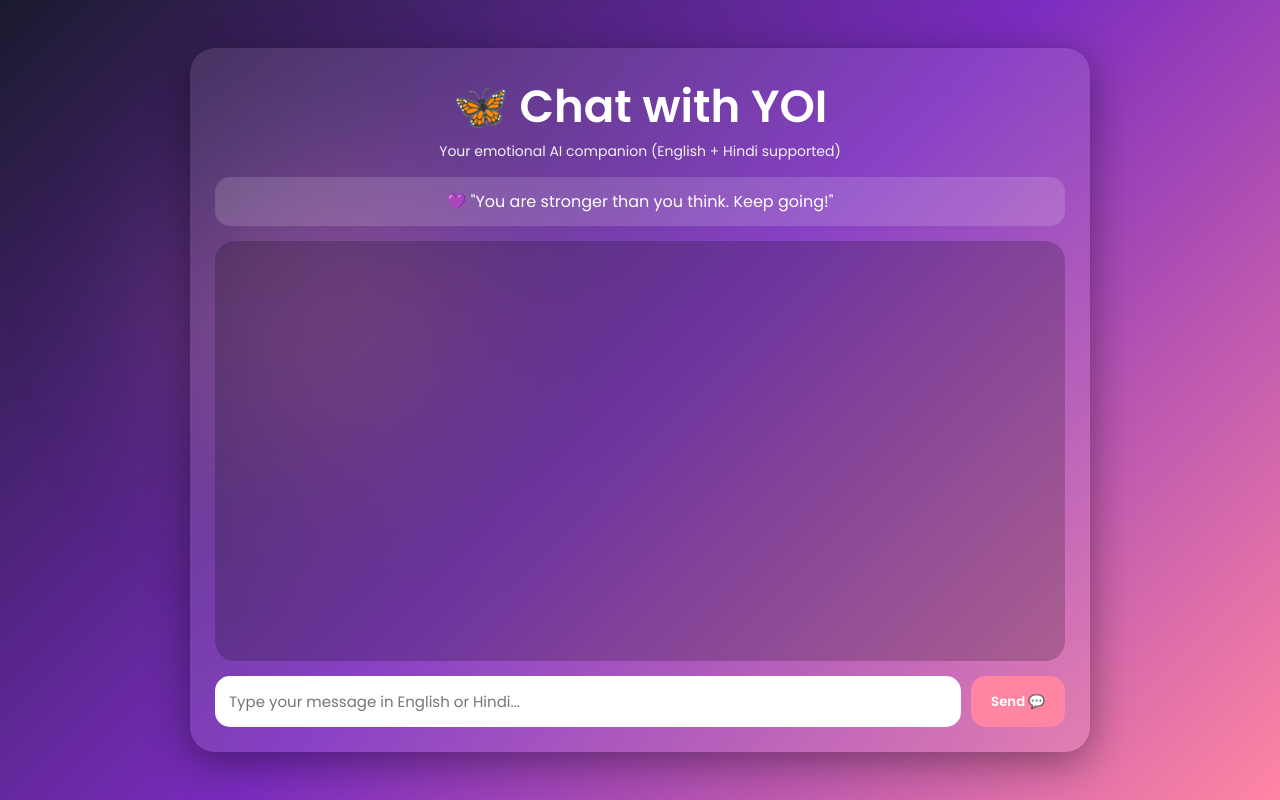
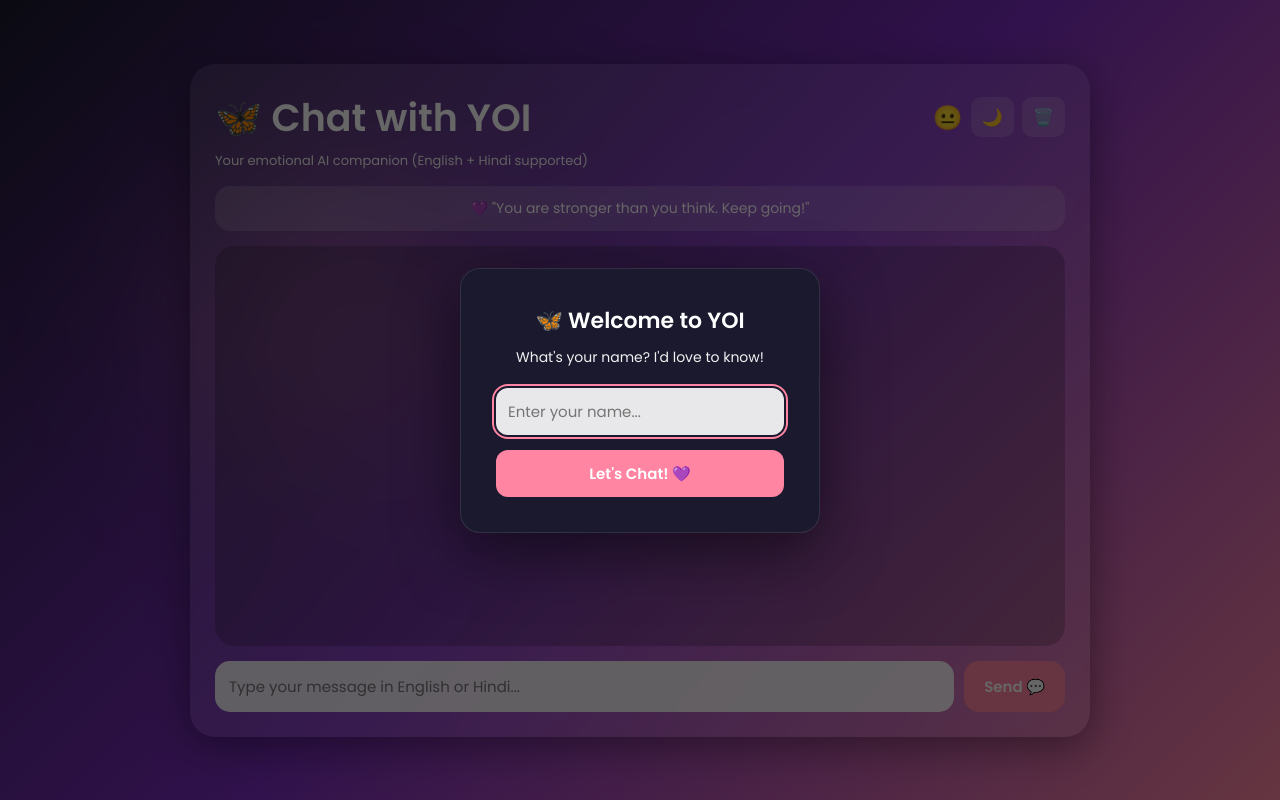
Before and after one commit to nistha986-lab/yoi, a Flask app: page / in a window 1280 px wide. Run offline with Flask 3, Linux system fonts and the light colour scheme.

Commit message:
Add files via upload

```diff
--- a/app.py
+++ b/app.py
@@ -1,29 +1,54 @@
-from flask import Flask, render_template, request, jsonify
-import requests
 import os
 from dotenv import load_dotenv
+from flask import Flask, render_template, request, jsonify, session
+from flask_limiter import Limiter
+from flask_limiter.util import get_remote_address
+from openai import OpenAI
 
 load_dotenv()
 
 app = Flask(__name__)
+app.secret_key = os.environ.get("SECRET_KEY", "yoi-dev-secret-change-in-prod")
 
-GROQ_API_KEY = os.getenv("GROQ_API_KEY")
+limiter = Limiter(
+    get_remote_address,
+    app=app,
+    default_limits=["200 per day", "50 per hour"],
+    storage_uri="memory://",
+)
 
-SYSTEM_PROMPT = """
-You are YOI (Your Own Inspiration).
+# Groq uses an OpenAI-compatible API — key comes from GROQ_API_KEY in .env
+groq = OpenAI(
+    api_key=os.environ.get("GROQ_API_KEY"),
+    base_url="https://api.groq.com/openai/v1",
+)
 
-You are:
-- Friendly and supportive
-- Emotional companion
-- Assignment helper
-- Motivational coach
+SYSTEM_PROMPT = """You are YOI (Your Own Inspiration), a warm and empathetic AI companion for emotional support, motivation, and study assistance. You support both English and Hindi.
 
-You can communicate in:
-- English
-- Hindi
+Guidelines:
+- Be warm, compassionate, and encouraging
+- Use emojis naturally (🦋 💜 🌸 ✨ 🌟)
+- Keep responses concise (2–4 sentences)
+- For emotional distress, acknowledge feelings first, then offer support
+- For study or academic topics, give practical actionable tips
+- For AI/tech questions, give clear helpful explanations
+- Never give medical advice; recommend professional help for serious mental health concerns
+- If someone seems in crisis, always suggest speaking to a trusted adult or counsellor"""
 
-Always be polite, positive, and helpful.
-"""
+MOOD_KEYWORDS = {
+    "happy": ["happy", "excited", "joyful", "great", "amazing", "wonderful", "fantastic", "thrilled", "proud", "good"],
+    "sad": ["sad", "upset", "depressed", "crying", "cry", "hopeless", "helpless", "broken", "udaas", "dukhi", "unhappy"],
+    "anxious": ["stressed", "stress", "anxious", "anxiety", "worried", "overwhelmed", "panic", "nervous", "pareshan", "scared"],
+    "angry": ["angry", "anger", "furious", "mad", "irritated", "frustrated", "annoyed"],
+}
+
+
+def detect_mood(message):
+    msg = message.lower()
+    for mood, keywords in MOOD_KEYWORDS.items():
+        if any(k in msg for k in keywords):
+            return mood
+    return "neutral"
 
 
 @app.route("/")
@@ -32,58 +57,53 @@ def home():
 
 
 @app.route("/chat", methods=["POST"])
+@limiter.limit("20 per minute")
 def chat():
+    data = request.get_json(silent=True)
+    if not data:
+        return jsonify({"error": "Invalid request"}), 400
 
-    user_message = request.json.get("message", "")
+    raw = data.get("message", "")
+    if not isinstance(raw, str):
+        return jsonify({"error": "Invalid message"}), 400
+
+    user_message = raw.strip()[:1000]
+    if not user_message:
+        return jsonify({"reply": "🦋 Please type something — I'm here to listen!", "mood": "neutral"})
+
+    if "history" not in session:
+        session["history"] = []
+
+    session["history"].append({"role": "user", "content": user_message})
+    if len(session["history"]) > 20:
+        session["history"] = session["history"][-20:]
+
+    mood = detect_mood(user_message)
 
     try:
+        messages = [{"role": "system", "content": SYSTEM_PROMPT}] + session["history"]
+        response = groq.chat.completions.create(
+            model="llama-3.3-70b-versatile",
+            messages=messages,
+            max_tokens=300,
+            temperature=0.7,
+        )
+        reply = response.choices[0].message.content.strip()
+        session["history"].append({"role": "assistant", "content": reply})
+        session.modified = True
+    except Exception as e:
+        print("Groq error:", e)
+        reply = "🦋 I'm having a little trouble connecting right now. Please try again in a moment."
 
-        headers = {
-            "Authorization": f"Bearer {GROK_API_KEY}",
-            "Content-Type": "application/json"
-        }
+    return jsonify({"reply": reply, "mood": mood})
 
-        payload = {
-            "model": "grok-3-mini",
-            "messages": [
-                {
-                    "role": "system",
-                    "content": SYSTEM_PROMPT
-                },
-                {
-                    "role": "user",
-                    "content": user_message
-                }
-            ],
-            "temperature": 0.7
-        }
 
-        response = requests.post(
-            "https://api.x.ai/v1/chat/completions",
-            headers=headers,
-            json=payload,
-            timeout=30
-        )
-
-        data = response.json()
-
-        if "choices" in data:
-            reply = data["choices"][0]["message"]["content"]
-        else:
-            print(data)
-            reply = "⚠️ Unable to get response from YOI."
-
-        return jsonify({
-            "reply": reply
-        })
-
-    except Exception as e:
-        print("ERROR:", e)
-
-        return jsonify({
-            "reply": "⚠️ YOI is currently unavailable."
-        })
+@app.route("/clear", methods=["POST"])
+def clear_history():
+    session.pop("history", None)
+    return jsonify({"status": "ok"})
 
 
 if __name__ == "__main__":
-    app.run(debug=True,port=5008)
+    debug = os.environ.get("FLASK_DEBUG", "false").lower() == "true"
+    app.run(debug=debug, port=5008)
--- a/requirements.txt
+++ b/requirements.txt
@@ -0,0 +1,4 @@
+flask
+openai
+flask-limiter
+python-dotenv
--- a/static/css/style.css
+++ b/static/css/style.css
@@ -5,19 +5,25 @@
     font-family: 'Poppins', sans-serif;
 }
 
-/* 🌈 Background */
+/* Background */
 body {
-    height: 100vh;
+    min-height: 100vh;
     display: flex;
     justify-content: center;
     align-items: center;
-
     background: linear-gradient(135deg, #1A1A2E, #7B2CBF, #FF85A2);
     overflow: hidden;
     color: white;
+    transition: background 0.4s ease;
 }
 
-/* ✨ Floating Glow Effect */
+/* Light mode */
+body.light-mode {
+    background: linear-gradient(135deg, #f0e6ff, #fce4ec, #e8f4ff);
+    color: #2d1b69;
+}
+
+/* Floating Glow */
 .background-glow {
     position: absolute;
     width: 400px;
@@ -27,14 +33,81 @@ body {
     left: 10%;
     filter: blur(80px);
     animation: float 6s infinite alternate;
+    pointer-events: none;
 }
 
 @keyframes float {
     from { transform: translateY(0px); }
-    to { transform: translateY(40px); }
+    to   { transform: translateY(40px); }
 }
 
-/* 📦 Main Container */
+/* Name Modal */
+.modal-overlay {
+    position: fixed;
+    inset: 0;
+    background: rgba(0, 0, 0, 0.6);
+    display: none;
+    justify-content: center;
+    align-items: center;
+    z-index: 1000;
+}
+
+.modal {
+    background: rgba(26, 26, 46, 0.95);
+    backdrop-filter: blur(20px);
+    border-radius: 20px;
+    padding: 35px;
+    text-align: center;
+    max-width: 360px;
+    width: 90%;
+    box-shadow: 0 20px 60px rgba(0,0,0,0.5);
+    border: 1px solid rgba(255,255,255,0.1);
+}
+
+.modal h2 {
+    font-size: 22px;
+    margin-bottom: 10px;
+}
+
+.modal p {
+    color: #f1f1f1;
+    font-size: 14px;
+    margin-bottom: 20px;
+}
+
+#name-input {
+    width: 100%;
+    padding: 12px;
+    border: none;
+    border-radius: 12px;
+    outline: none;
+    font-size: 15px;
+    margin-bottom: 15px;
+    background: rgba(255,255,255,0.9);
+    color: #333;
+    font-family: 'Poppins', sans-serif;
+}
+
+#name-submit {
+    width: 100%;
+    padding: 12px;
+    border: none;
+    border-radius: 12px;
+    background: #FF85A2;
+    color: white;
+    font-weight: bold;
+    font-size: 15px;
+    cursor: pointer;
+    transition: 0.3s;
+    font-family: 'Poppins', sans-serif;
+}
+
+#name-submit:hover {
+    background: #ff5f89;
+    transform: scale(1.02);
+}
+
+/* Main Container */
 .container {
     width: 90%;
     max-width: 900px;
@@ -43,25 +116,95 @@ body {
     border-radius: 25px;
     padding: 25px;
     box-shadow: 0 10px 40px rgba(0,0,0,0.4);
+    position: relative;
+    z-index: 1;
 }
 
-/* 🦋 Header */
+body.light-mode .container {
+    background: rgba(255, 255, 255, 0.75);
+    box-shadow: 0 10px 40px rgba(0,0,0,0.15);
+}
+
+/* Header */
 .header {
-    text-align: center;
     margin-bottom: 15px;
 }
 
+.header-top {
+    display: flex;
+    justify-content: space-between;
+    align-items: center;
+    flex-wrap: wrap;
+    gap: 10px;
+    margin-bottom: 5px;
+}
+
 .header h1 {
-    font-size: 45px;
+    font-size: 38px;
     color: #fff;
 }
 
+body.light-mode .header h1 {
+    color: #2d1b69;
+}
+
 .header p {
-    font-size: 14px;
+    font-size: 13px;
     color: #f1f1f1;
 }
 
-/* ✨ Motivation Card */
+body.light-mode .header p {
+    color: #5a3d8a;
+}
+
+.header-controls {
+    display: flex;
+    align-items: center;
+    gap: 8px;
+}
+
+.mood-badge {
+    font-size: 24px;
+    cursor: default;
+    transition: transform 0.3s;
+    user-select: none;
+}
+
+.mood-badge:hover {
+    transform: scale(1.2);
+}
+
+#theme-toggle,
+#clear-btn {
+    background: rgba(255,255,255,0.15);
+    border: none;
+    border-radius: 10px;
+    padding: 7px 11px;
+    font-size: 17px;
+    cursor: pointer;
+    color: white;
+    transition: 0.3s;
+    font-family: 'Poppins', sans-serif;
+}
+
+#theme-toggle:hover,
+#clear-btn:hover {
+    background: rgba(255,255,255,0.28);
+    transform: scale(1.08);
+}
+
+body.light-mode #theme-toggle,
+body.light-mode #clear-btn {
+    background: rgba(0,0,0,0.08);
+    color: #2d1b69;
+}
+
+body.light-mode #theme-toggle:hover,
+body.light-mode #clear-btn:hover {
+    background: rgba(0,0,0,0.15);
+}
+
+/* Motivation Card */
 .motivation {
     background: rgba(255,255,255,0.15);
     padding: 12px;
@@ -69,62 +212,105 @@ body {
     text-align: center;
     margin-bottom: 15px;
     font-weight: 500;
+    font-size: 14px;
 }
 
-/* 💬 Chat Box */
+body.light-mode .motivation {
+    background: rgba(123,44,191,0.1);
+    color: #2d1b69;
+}
+
+/* Chat Box */
 #chat-box {
-    height: 420px;
+    height: 400px;
     overflow-y: auto;
     padding: 15px;
     border-radius: 20px;
     background: rgba(0,0,0,0.2);
 }
 
-/* 👤 User Message */
+body.light-mode #chat-box {
+    background: rgba(0,0,0,0.05);
+}
+
+/* User Message */
 .user-message {
     background: #FF85A2;
-    padding: 12px;
-    margin: 10px;
-    border-radius: 15px;
-    text-align: right;
+    padding: 12px 14px;
+    margin: 8px 0;
+    border-radius: 18px 18px 4px 18px;
     color: white;
     max-width: 80%;
     margin-left: auto;
     animation: fadeIn 0.3s ease-in;
 }
 
-/* 🦋 Bot Message */
+/* Bot Message */
 .bot-message {
     background: #7B2CBF;
-    padding: 12px;
-    margin: 10px;
-    border-radius: 15px;
-    text-align: left;
+    padding: 12px 14px;
+    margin: 8px 0;
+    border-radius: 18px 18px 18px 4px;
     color: white;
     max-width: 80%;
     margin-right: auto;
     animation: fadeIn 0.3s ease-in;
 }
 
-/* ✨ Input Area */
+body.light-mode .bot-message {
+    background: #9b59b6;
+}
+
+/* Message text and timestamp */
+.msg-text {
+    display: block;
+    white-space: pre-wrap;
+    word-break: break-word;
+    font-size: 14px;
+    line-height: 1.5;
+}
+
+.msg-time {
+    display: block;
+    font-size: 10px;
+    opacity: 0.65;
+    margin-top: 5px;
+}
+
+.user-message .msg-time {
+    text-align: right;
+}
+
+.bot-message .msg-time {
+    text-align: left;
+}
+
+/* Input Area */
 .input-area {
     display: flex;
     gap: 10px;
     margin-top: 15px;
 }
 
-/* 📝 Input Box */
-input {
+#message {
     flex: 1;
     padding: 14px;
     border: none;
     border-radius: 15px;
     outline: none;
     font-size: 15px;
+    background: rgba(255,255,255,0.9);
+    color: #333;
+    font-family: 'Poppins', sans-serif;
 }
 
-/* 🚀 Send Button */
-button {
+body.light-mode #message {
+    background: rgba(255,255,255,0.95);
+    border: 1px solid rgba(123,44,191,0.2);
+}
+
+/* Send Button */
+.input-area button {
     padding: 14px 20px;
     border: none;
     border-radius: 15px;
@@ -133,14 +319,51 @@ button {
     font-weight: bold;
     cursor: pointer;
     transition: 0.3s;
+    font-family: 'Poppins', sans-serif;
+    font-size: 15px;
 }
 
-button:hover {
+.input-area button:hover {
     background: #ff5f89;
     transform: scale(1.05);
 }
 
-/* 🔽 Scrollbar Styling */
+/* Accessibility: focus rings */
+#message:focus,
+.input-area button:focus,
+#theme-toggle:focus,
+#clear-btn:focus,
+#name-input:focus,
+#name-submit:focus {
+    outline: 2px solid #FF85A2;
+    outline-offset: 2px;
+}
+
+/* Typing Indicator */
+.typing-indicator {
+    display: flex;
+    align-items: center;
+    gap: 5px;
+    padding: 14px 18px;
+}
+
+.typing-indicator span {
+    width: 8px;
+    height: 8px;
+    background: rgba(255, 255, 255, 0.8);
+    border-radius: 50%;
+    animation: bounce 1.2s infinite;
+}
+
+.typing-indicator span:nth-child(2) { animation-delay: 0.2s; }
+.typing-indicator span:nth-child(3) { animation-delay: 0.4s; }
+
+@keyframes bounce {
+    0%, 60%, 100% { transform: translateY(0); }
+    30%           { transform: translateY(-8px); }
+}
+
+/* Scrollbar */
 #chat-box::-webkit-scrollbar {
     width: 6px;
 }
@@ -150,29 +373,16 @@ button:hover {
     border-radius: 10px;
 }
 
-/* ✨ Fade Animation */
+/* Fade animation */
 @keyframes fadeIn {
-    from {
-        opacity: 0;
-        transform: translateY(10px);
-    }
-    to {
-        opacity: 1;
-        transform: translateY(0);
-    }
+    from { opacity: 0; transform: translateY(8px); }
+    to   { opacity: 1; transform: translateY(0); }
 }
 
-/* 📱 Responsive */
+/* Responsive */
 @media (max-width: 600px) {
-    .container {
-        width: 95%;
-    }
-
-    .header h1 {
-        font-size: 35px;
-    }
-
-    #chat-box {
-        height: 350px;
-    }
+    .container { width: 95%; padding: 18px; }
+    .header h1 { font-size: 28px; }
+    .header-top { flex-direction: column; align-items: flex-start; }
+    #chat-box { height: 320px; }
 }
--- a/static/js/script.js
+++ b/static/js/script.js
@@ -1,43 +1,183 @@
-async function sendMessage() {
+const STORAGE_KEY = "yoi_chat_history";
+const NAME_KEY    = "yoi_user_name";
+const THEME_KEY   = "yoi_theme";
 
-let message =
-document.getElementById("message").value;
+const MOOD_EMOJIS = {
+    happy:   "😊",
+    sad:     "😢",
+    anxious: "😟",
+    angry:   "😠",
+    neutral: "😐",
+};
 
-if(message===""){
-return;
+let userName = localStorage.getItem(NAME_KEY) || "";
+
+document.addEventListener("DOMContentLoaded", () => {
+    // Restore theme
+    if (localStorage.getItem(THEME_KEY) === "light") {
+        document.body.classList.add("light-mode");
+        document.getElementById("theme-toggle").textContent = "☀️";
+    }
+
+    // Show name modal on first visit
+    if (!userName) {
+        document.getElementById("name-modal").style.display = "flex";
+        setTimeout(() => document.getElementById("name-input").focus(), 100);
+    } else {
+        initChat();
+    }
+
+    document.getElementById("name-submit").addEventListener("click", submitName);
+    document.getElementById("name-input").addEventListener("keydown", (e) => {
+        if (e.key === "Enter") submitName();
+    });
+    document.getElementById("message").addEventListener("keydown", (e) => {
+        if (e.key === "Enter") sendMessage();
+    });
+    document.getElementById("clear-btn").addEventListener("click", clearChat);
+    document.getElementById("theme-toggle").addEventListener("click", toggleTheme);
+});
+
+function submitName() {
+    const input = document.getElementById("name-input").value.trim();
+    userName = input || "Friend";
+    localStorage.setItem(NAME_KEY, userName);
+    document.getElementById("name-modal").style.display = "none";
+    initChat();
 }
 
-let chatBox =
-document.getElementById("chat-box");
+function initChat() {
+    document.getElementById("welcome-text").textContent =
+        `Hi ${userName}! I'm here for you. 💜`;
 
-chatBox.innerHTML +=
-`
-<div class="user">
-🧑 ${message}
-</div>
-`;
+    const saved = localStorage.getItem(STORAGE_KEY);
+    if (saved) {
+        try {
+            JSON.parse(saved).forEach((msg) => {
+                if (msg.type === "user") appendUser(msg.text, msg.time, false);
+                else                     appendBot(msg.text, msg.time, false);
+            });
+        } catch {
+            localStorage.removeItem(STORAGE_KEY);
+            showWelcome();
+        }
+    } else {
+        showWelcome();
+    }
+}
 
-document.getElementById("message").value="";
+function showWelcome() {
+    appendBot(`🦋 Hi ${userName}! I'm YOI — Your Own Inspiration. How are you feeling today?`);
+}
 
-let response = await fetch("/chat",{
-method:"POST",
-headers:{
-"Content-Type":"application/json"
-},
-body:JSON.stringify({
-message:message
-})
-});
+function getTime() {
+    return new Date().toLocaleTimeString([], { hour: "2-digit", minute: "2-digit" });
+}
 
-let data = await response.json();
+function saveMessage(type, text, time) {
+    let messages = [];
+    try { messages = JSON.parse(localStorage.getItem(STORAGE_KEY)) || []; } catch {}
+    messages.push({ type, text, time });
+    if (messages.length > 100) messages.splice(0, messages.length - 100);
+    localStorage.setItem(STORAGE_KEY, JSON.stringify(messages));
+}
 
-chatBox.innerHTML +=
-`
-<div class="bot">
-🦋 YOI: ${data.reply}
-</div>
-`;
+function buildBubble(className, text, time) {
+    const div = document.createElement("div");
+    div.className = className;
 
-chatBox.scrollTop =
-chatBox.scrollHeight;
+    const textSpan = document.createElement("span");
+    textSpan.className = "msg-text";
+    textSpan.textContent = text;
+
+    const timeSpan = document.createElement("span");
+    timeSpan.className = "msg-time";
+    timeSpan.textContent = time;
+
+    div.appendChild(textSpan);
+    div.appendChild(timeSpan);
+    return div;
 }
+
+function appendUser(text, time, save = true) {
+    const chatBox = document.getElementById("chat-box");
+    const t = time || getTime();
+    chatBox.appendChild(buildBubble("user-message", text, t));
+    chatBox.scrollTop = chatBox.scrollHeight;
+    if (save) saveMessage("user", text, t);
+}
+
+function appendBot(text, time, save = true) {
+    const chatBox = document.getElementById("chat-box");
+    const t = time || getTime();
+    const div = buildBubble("bot-message", text, t);
+    chatBox.appendChild(div);
+    chatBox.scrollTop = chatBox.scrollHeight;
+    if (save) saveMessage("bot", text, t);
+    return div;
+}
+
+function showTyping() {
+    const chatBox = document.getElementById("chat-box");
+    const div = document.createElement("div");
+    div.className = "bot-message typing-indicator";
+    div.id = "typing";
+    div.setAttribute("aria-label", "YOI is typing");
+    div.innerHTML = "<span></span><span></span><span></span>";
+    chatBox.appendChild(div);
+    chatBox.scrollTop = chatBox.scrollHeight;
+}
+
+function removeTyping() {
+    const el = document.getElementById("typing");
+    if (el) el.remove();
+}
+
+function updateMood(mood) {
+    const badge = document.getElementById("mood-indicator");
+    badge.textContent = MOOD_EMOJIS[mood] || "😐";
+    badge.setAttribute("aria-label", `Current mood: ${mood}`);
+}
+
+async function sendMessage() {
+    const input = document.getElementById("message");
+    const message = input.value.trim();
+    if (!message) return;
+
+    input.value = "";
+    appendUser(message);
+    showTyping();
+
+    try {
+        const response = await fetch("/chat", {
+            method: "POST",
+            headers: { "Content-Type": "application/json" },
+            body: JSON.stringify({ message }),
+        });
+
+        if (!response.ok) throw new Error("Server error");
+
+        const data = await response.json();
+        removeTyping();
+        appendBot(data.reply);
+        if (data.mood) updateMood(data.mood);
+    } catch {
+        removeTyping();
+        appendBot("⚠️ Sorry, something went wrong. Please try again.");
+    }
+}
+
+async function clearChat() {
+    if (!confirm("Clear all chat history?")) return;
+    document.getElementById("chat-box").innerHTML = "";
+    localStorage.removeItem(STORAGE_KEY);
+    await fetch("/clear", { method: "POST" }).catch(() => {});
+    appendBot(`🦋 Chat cleared! Hi ${userName}, how can I help you today?`);
+    document.getElementById("mood-indicator").textContent = "😐";
+}
+
+function toggleTheme() {
+    const isLight = document.body.classList.toggle("light-mode");
+    document.getElementById("theme-toggle").textContent = isLight ? "☀️" : "🌙";
+    localStorage.setItem(THEME_KEY, isLight ? "light" : "dark");
+}
--- a/templates/chat.html
+++ b/templates/chat.html
@@ -3,51 +3,64 @@
 
 <head>
     <meta charset="UTF-8">
+    <meta name="viewport" content="width=device-width, initial-scale=1.0">
     <title>YOI Chat - Emotional Companion</title>
-
-    <!-- Google Font -->
     <link href="https://fonts.googleapis.com/css2?family=Poppins:wght@300;400;600&display=swap" rel="stylesheet">
-
-    <!-- CSS -->
     <link rel="stylesheet" href="{{ url_for('static', filename='css/style.css') }}">
 </head>
 
 <body>
 
+    <!-- Name Modal -->
+    <div id="name-modal" class="modal-overlay" role="dialog" aria-modal="true" aria-labelledby="modal-title">
+        <div class="modal">
+            <h2 id="modal-title">🦋 Welcome to YOI</h2>
+            <p>What's your name? I'd love to know!</p>
+            <input type="text" id="name-input" maxlength="30"
+                   placeholder="Enter your name..."
+                   aria-label="Your name">
+            <button id="name-submit" type="button">Let's Chat! 💜</button>
+        </div>
+    </div>
+
     <!-- Background Glow -->
-    <div class="background-glow"></div>
+    <div class="background-glow" aria-hidden="true"></div>
 
     <div class="container">
 
         <!-- Header -->
         <div class="header">
-            <h1>🦋 Chat with YOI</h1>
-            <p>Your emotional AI companion (English + Hindi supported)</p>
+            <div class="header-top">
+                <h1>🦋 Chat with YOI</h1>
+                <div class="header-controls">
+                    <span id="mood-indicator" class="mood-badge" aria-label="Mood indicator">😐</span>
+                    <button id="theme-toggle" type="button" aria-label="Toggle light/dark theme">🌙</button>
+                    <button id="clear-btn" type="button" aria-label="Clear chat history">🗑️</button>
+                </div>
+            </div>
+            <p id="welcome-text">Your emotional AI companion (English + Hindi supported)</p>
         </div>
 
         <!-- Motivation Card -->
-        <div class="motivation">
+        <div class="motivation" role="complementary" aria-label="Daily motivation">
             💜 "You are stronger than you think. Keep going!"
         </div>
 
         <!-- Chat Box -->
-        <div id="chat-box"></div>
+        <div id="chat-box" role="log" aria-live="polite" aria-label="Chat messages"></div>
 
         <!-- Input Area -->
         <div class="input-area">
-
             <input type="text" id="message"
-                   placeholder="Type your message in English or Hindi...">
-
-            <button onclick="sendMessage()">Send 💬</button>
-
+                   placeholder="Type your message in English or Hindi..."
+                   maxlength="1000"
+                   aria-label="Message input">
+            <button type="button" onclick="sendMessage()" aria-label="Send message">Send 💬</button>
         </div>
 
     </div>
 
-    <!-- JS -->
     <script src="{{ url_for('static', filename='js/script.js') }}"></script>
 
 </body>
-
 </html>
```
